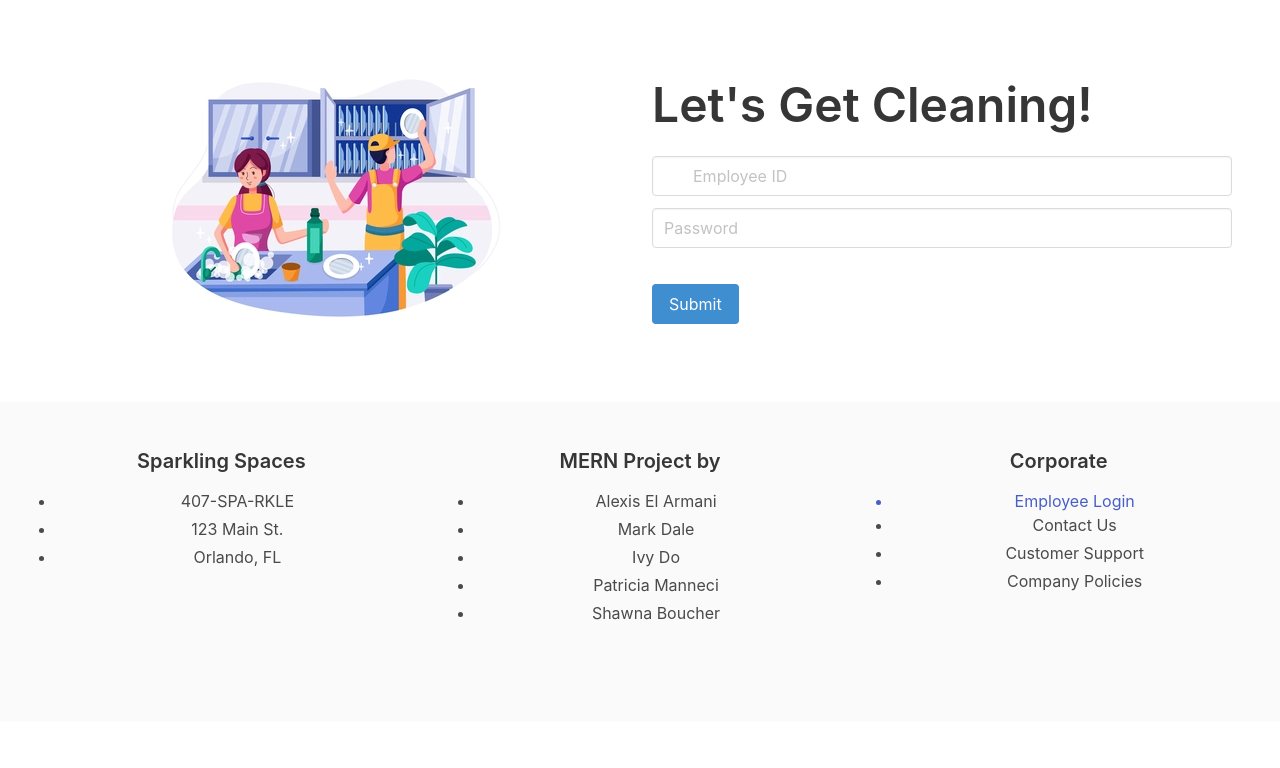
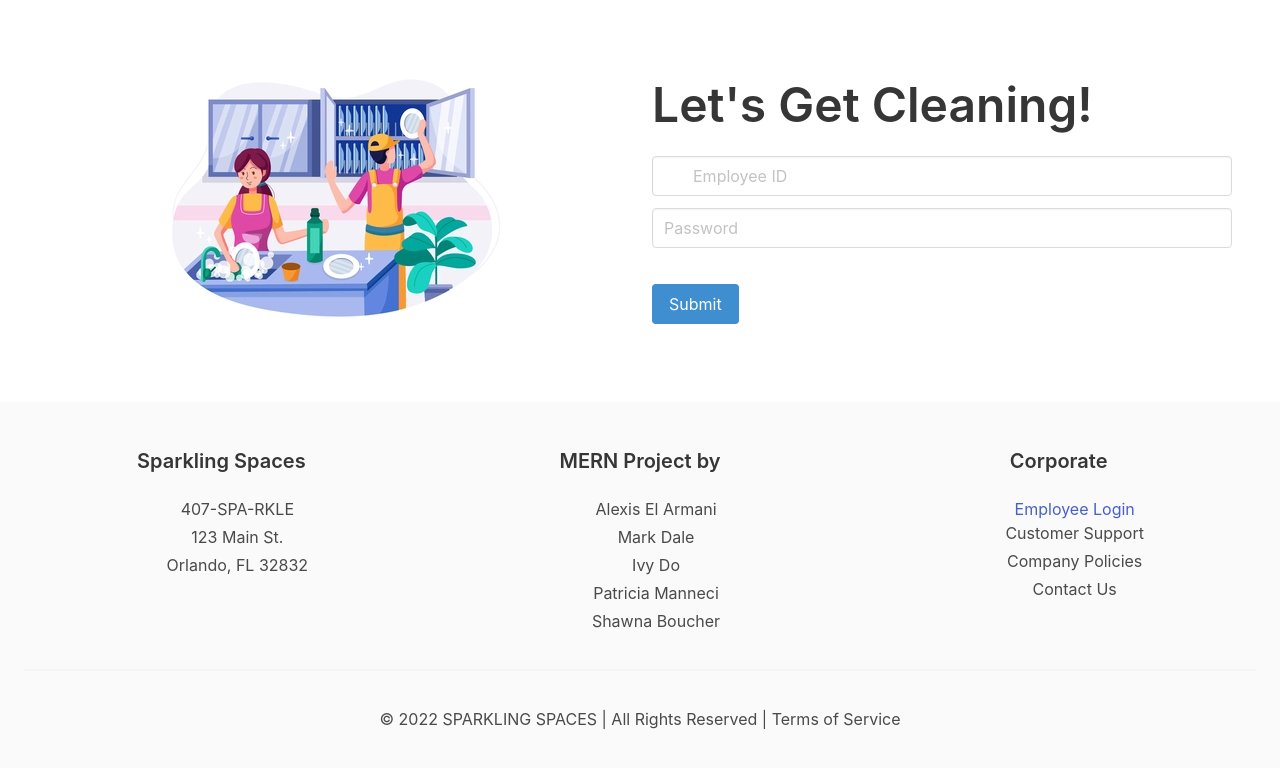
Before and after one commit to alexisn84/squeaky-clean, a React (Create React App) app in the folder client/: page /maidlogin in a window 1280 px wide. Shown: the top 768 px of the page. Built offline with nearby package versions, Linux system fonts and the light colour scheme.

Commit message:
footer component complete

```diff
--- a/client/src/components/Footer/Footer.css
+++ b/client/src/components/Footer/Footer.css
@@ -0,0 +1,3 @@
+.list-item {
+    list-style: none;
+}
--- a/client/src/components/Footer/Footer.js
+++ b/client/src/components/Footer/Footer.js
@@ -1,42 +1,62 @@
 import React from 'react'
+import './Footer.css'
 
 function Footer() {
     return (
         <div className='footer'>
             <div className='content has-text-centered'>
-                <div class="columns">
+                <div class="columns is-mobile is-centered">
                     <div class="column">
-                        <h4>
+                        <h4 className='title has-text-centered'>
                             Sparkling Spaces
                         </h4>
-                        <ul className='list-unstyled'>
+                        <div className='list'>
+                            <ul>
+                                <div className='list-item'>
                                     <li>407-SPA-RKLE</li>
                                     <li>123 Main St.</li>
-                            <li>Orlando, FL</li>
+                                    <li>Orlando, FL 32832</li>
+                                </div>
                             </ul>
                         </div>
+                    </div>
                     <div class="column">
-                        <h4>MERN Project by</h4>
-                        <ul className='list-unstyled'>
+                        <h4 className='title has-text-centered'>MERN Project by</h4>
+                        <div className='list'>
+                            <ul>
+                                <div className='list-item'>
                                     <li>Alexis El Armani</li>
                                     <li>Mark Dale</li>
                                     <li>Ivy Do</li>
                                     <li>Patricia Manneci</li>
                                     <li>Shawna Boucher</li>
+                                </div>
                             </ul>
                         </div>
+                    </div>
                     <div class="column">
-                        <h4>Corporate</h4>
-                        <ul className='list-unstyled'>
+                        <h4 className='title has-text-centered'>Corporate</h4>
+                        <div className='list'>
+                            <ul>
+                                <div className='list-item'>
                                     <a href="/maidlogin">
                                         <li>Employee Login</li>
                                     </a>
                                     {/* Filler List Items */}
-                            <li>Contact Us</li>
                                     <li>Customer Support</li>
                                     <li>Company Policies</li>
+                                    <li>Contact Us</li>
+
+                                </div>
                             </ul>
                         </div>
+                    </div>
+                </div>
+                <hr/>
+                <div className='column has-text-is-centered'>
+                    <p>
+                        &copy; {new Date().getFullYear()} SPARKLING SPACES | All Rights Reserved | Terms of Service
+                    </p>
                 </div>
             </div>
         </div>
```
Lines whose indentation alone changed are shown as unchanged.
